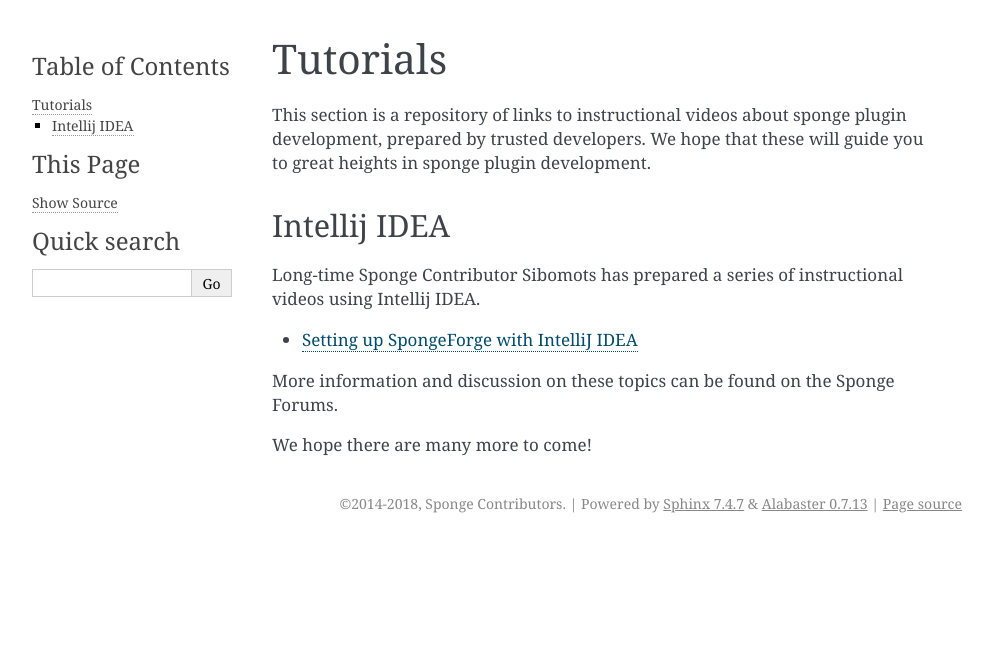
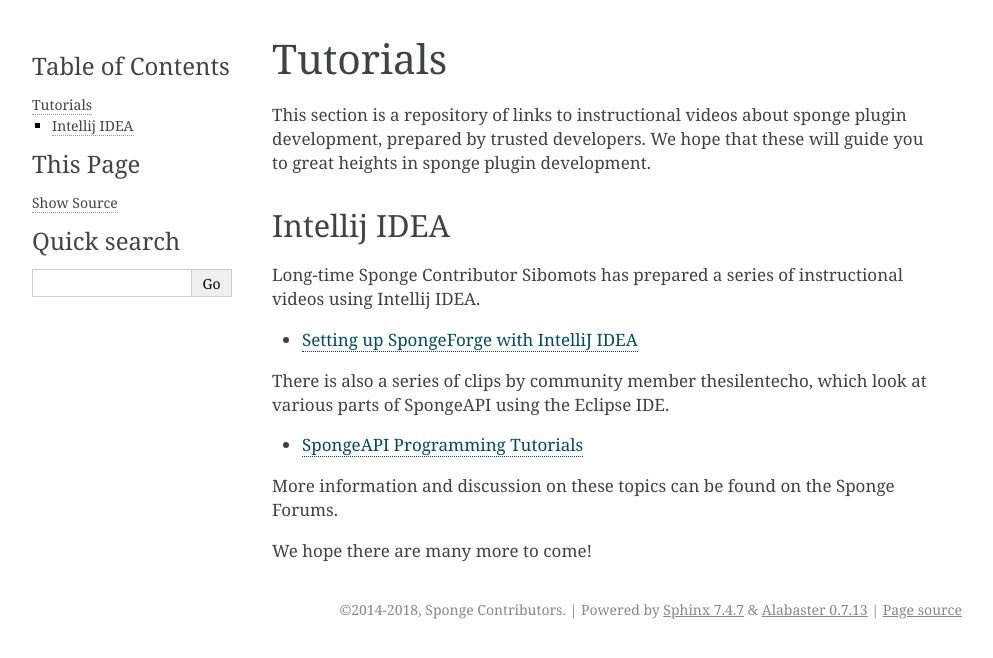
Before and after one commit to SpongePowered/SpongeDocs, a Sphinx documentation site: the page built from source/plugin/tutorials.rst, in a window 1280 px wide. Shown: the top 658 px of the page, without its empty margins (148-1141 px from the left). Built offline with Sphinx 7.4.7, drawn with Linux system fonts in a browser that asks for light colours; pages that are not in the unit, such as notebooks, are missing from menus.

Commit message:
Add Echo tutorials link

```diff
--- a/source/plugin/tutorials.rst
+++ b/source/plugin/tutorials.rst
@@ -13,6 +13,11 @@
 
 * `Setting up SpongeForge with IntelliJ IDEA <https://www.youtube.com/playlist?list=PLGqUurDwlOGfmRM_UkAVR0xrvIi9B6BQN>`__
 
+There is also a series of clips by community member thesilentecho, which look at various parts of SpongeAPI
+using the Eclipse IDE.
+
+* `SpongeAPI Programming Tutorials <https://www.youtube.com/playlist?list=PLCQMHVCb0BsnyMryIIbNimE0NaAxDGwHP>`__
+
 More information and discussion on these topics can be found on the Sponge Forums.
 
 
```
